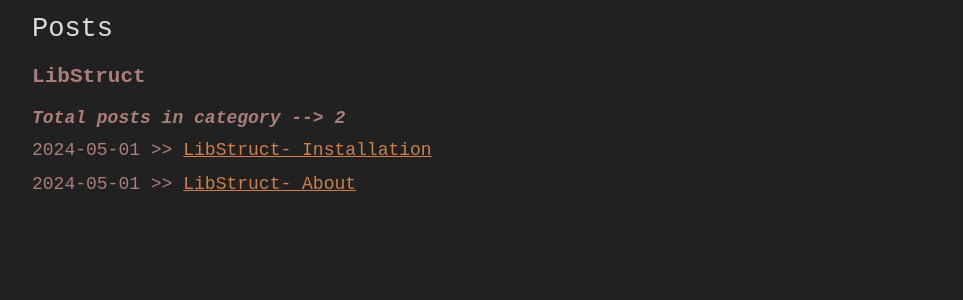
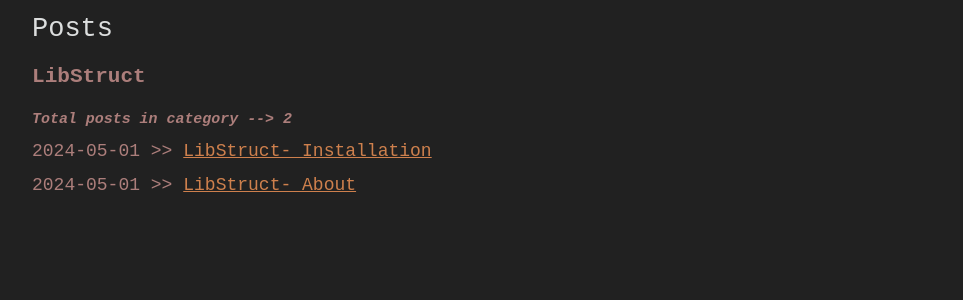
Before and after one commit to koraxial/koraxial.github.io, a Jekyll site: the page built from posts/index.html, in a window 1280 px wide. Shown: the part 206-506 px from the top of the page, without its empty margins (158-1121 px from the left). Built offline with Jekyll 4.4.1, drawn with Linux system fonts in a browser that asks for light colours.

Commit message:
Update index.html

```diff
--- a/posts/index.html
+++ b/posts/index.html
@@ -6,7 +6,7 @@ title: Posts
 <h2>Posts</h2>
 {% for category in site.categories %}
     <h3 class="category-header"><b>{{category | first}}</b></h3>
-    <h4><i>Total posts in category --> {{category[1] | size}}</i> <a href="/{{category | first | downcase }}/"></a></h4>
+    <h5><i>Total posts in category --> {{category[1] | size}}</i> <a href="/{{category | first | downcase }}/"></a></h5>
         {% for post in category[1] limit:100 %}
         <span class="post-item">{{ post.date | date: '%Y-%m-%d' }} >> <a href="{{ post.url }}">{{ post.title }}</a></span>
         {% endfor %}
```
